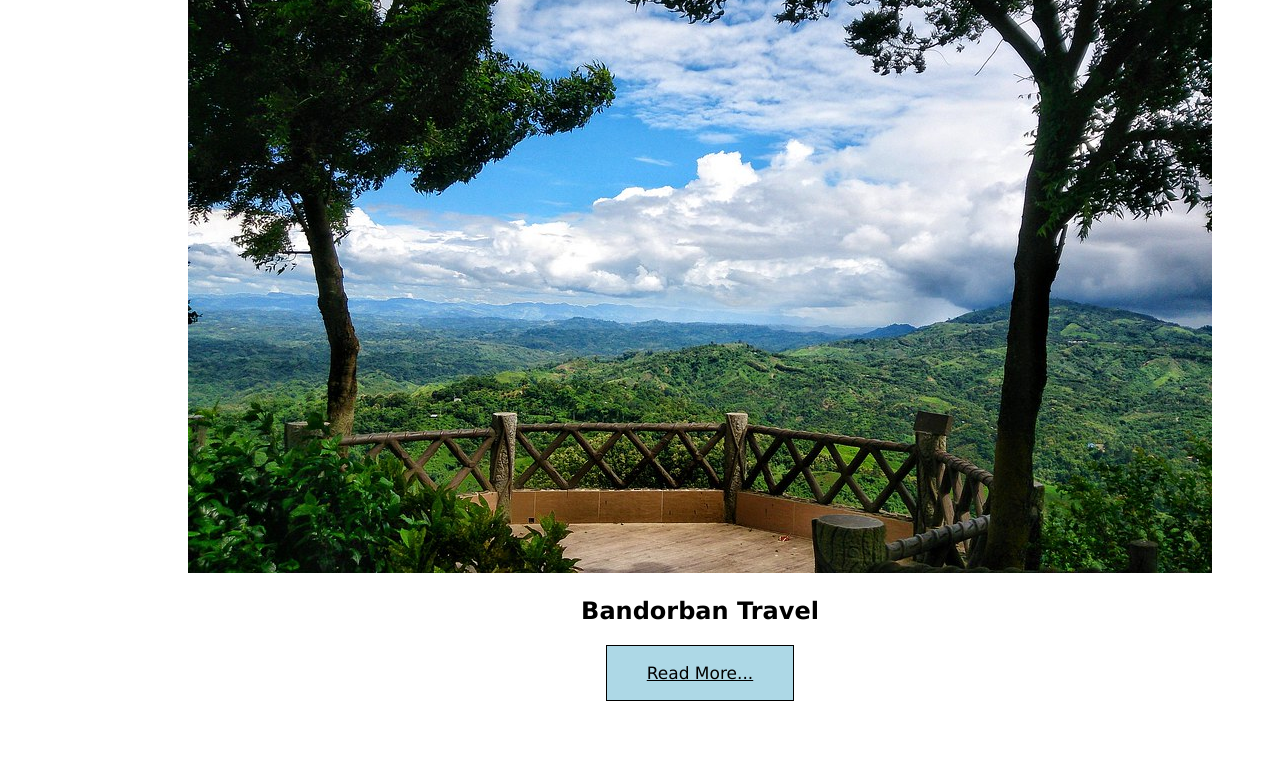
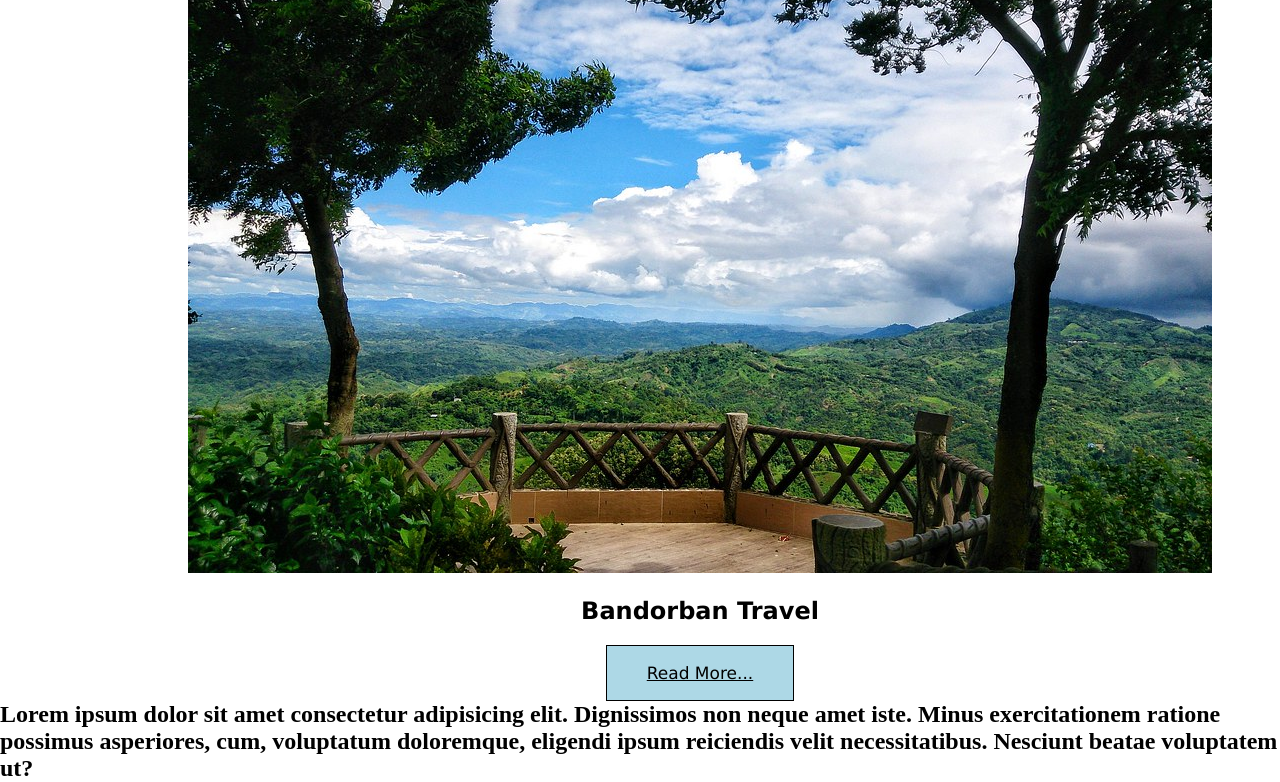
Before and after one commit to Mohammad7558/My-first-website, a plain HTML site: page index.html in a window 1280 px wide. Shown: the part 113-895 px from the top of the page. Before the commit the page ends 814 px from the top, so only its background shows below. Drawn offline with Linux system fonts and the light colour scheme.

Commit message:
first-commit

```diff
--- a/index.html
+++ b/index.html
@@ -13,5 +13,11 @@
         <h1 class="banner_heading_two">Bandorban Travel</h1>
         <a href="blog.html" target="_blank" class="btn">Read More...</a>
     </section>
+
+    <section>
+        <div>
+            <h1>Lorem ipsum dolor sit amet consectetur adipisicing elit. Dignissimos non neque amet iste. Minus exercitationem ratione possimus asperiores, cum, voluptatum doloremque, eligendi ipsum reiciendis velit necessitatibus. Nesciunt beatae voluptatem ut?</h1>
+        </div>
+    </section>
 </body>
 </html>
```
